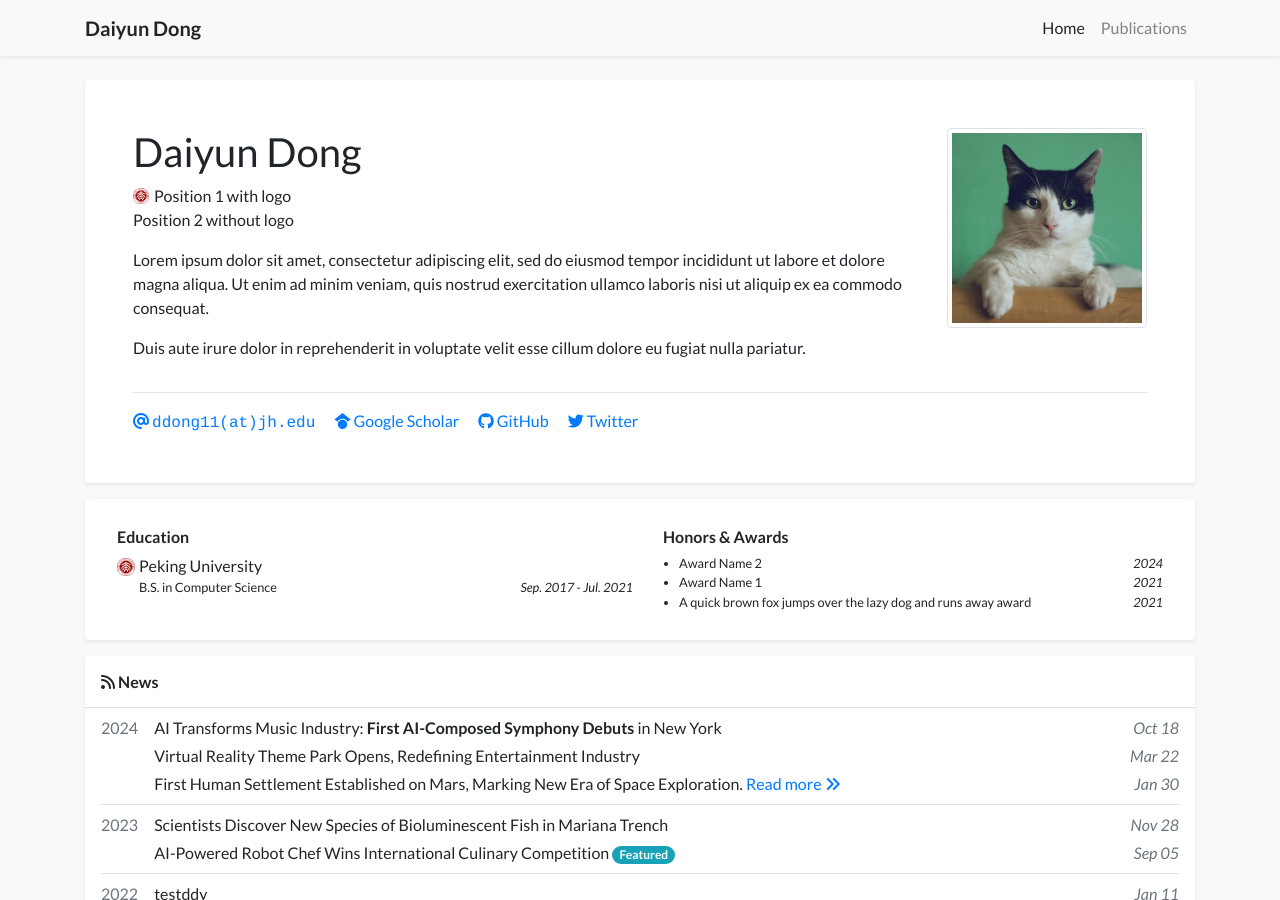
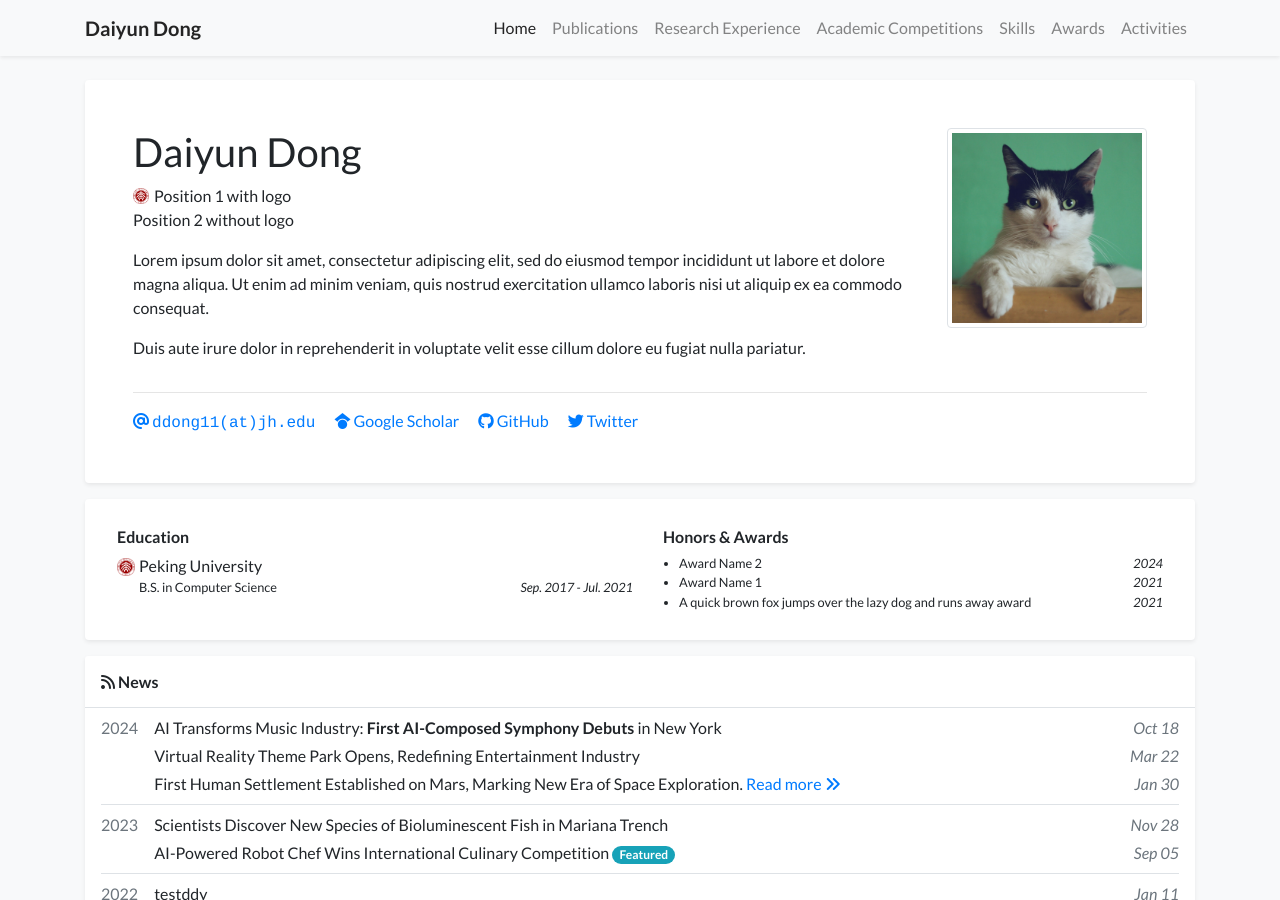
Before and after one commit to daiyundong/academic-homepage, a Jekyll site: the page built from index.html, in a window 1280 px wide and 900 px high. Built offline with Jekyll 4.4.1, drawn with Linux system fonts in a browser that asks for light colours; a style sheet for code colours, icons or effects is not loaded.

Commit message:
Update navigation.yml

```diff
--- a/_data/navigation.yml
+++ b/_data/navigation.yml
@@ -3,3 +3,13 @@ pages:
   url: /
 - name: Publications
   url: /publications
+- name: Research Experience
+  url: /research_experience
+- name: Academic Competitions
+  url: /academic_competitions
+- name: Skills
+  url: /skills
+- name: Awards
+  url: /awards
+- name: Activities
+  url: /activities
```
